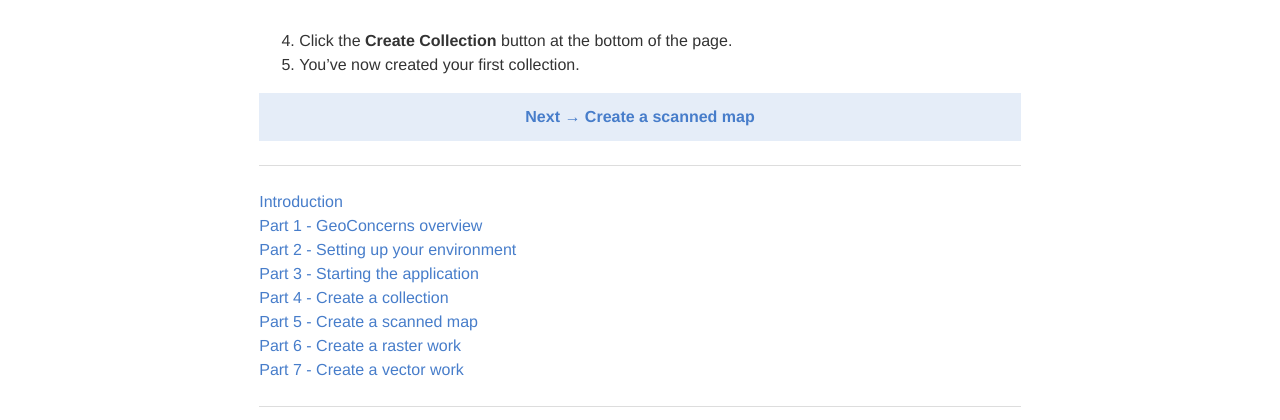
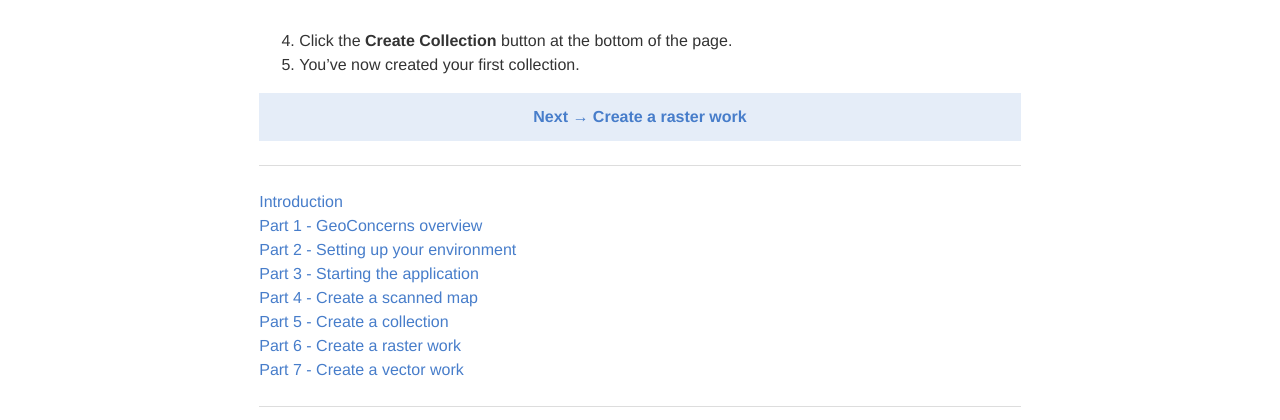
Before and after one commit to geoconcerns/geoconcerns.github.io, a Jekyll site: the page built from _posts/2016-06-07-create-a-collection.markdown, in a window 1280 px wide and 900 px high, scrolled down 1060 px. Shown: the part 159-579 px from the top of the window. Built offline with Jekyll 4.4.1, drawn with Linux system fonts in a browser that asks for light colours; nearby versions of some CDN libraries; some of the changed text lies outside the part shown.

Commit message:
swap collection and scanned map tutorial pages

```diff
--- a/_layouts/walkthrough.html
+++ b/_layouts/walkthrough.html
@@ -24,10 +24,10 @@ layout: tutorial
     <a href="{% post_url 2016-06-07-starting-the-application %}">Part 3 - Starting the application</a>
   </li>
   <li>
-    <a href="{% post_url 2016-06-07-create-a-collection %}">Part 4 - Create a collection</a>
+    <a href="{% post_url 2016-06-07-create-a-scanned-map %}">Part 4 - Create a scanned map</a>
   </li>
   <li>
-    <a href="{% post_url 2016-06-07-create-a-scanned-map %}">Part 5 - Create a scanned map</a>
+    <a href="{% post_url 2016-06-07-create-a-collection %}">Part 5 - Create a collection</a>
   </li>
   <li>
     <a href="{% post_url 2016-06-07-create-a-raster-work %}">Part 6 - Create a raster work</a>
--- a/_posts/2016-06-07-create-a-collection.markdown
+++ b/_posts/2016-06-07-create-a-collection.markdown
@@ -36,5 +36,5 @@ snippet: 'Creating a Hydra PCDM Collection. Created as part of a tutorial series
 
 
 <div class='flash-notice'>
-  <a href="{% post_url 2016-06-07-create-a-scanned-map %}">Next → Create a scanned map</a>
+  <a href="{% post_url 2016-06-07-create-a-raster-work %}">Next → Create a raster work</a>
 </div>
--- a/_posts/2016-06-07-create-a-scanned-map.markdown
+++ b/_posts/2016-06-07-create-a-scanned-map.markdown
@@ -15,5 +15,5 @@ snippet: 'Creating a Hydra PCDM scanned map work. Created as part of a tutorial
 
 
 <div class='flash-notice'>
-  <a href="{% post_url 2016-06-07-create-a-raster-work %}">Next → Create a raster work</a>
+  <a href="{% post_url 2016-06-07-create-a-collection %}">Next → Create a collection</a>
 </div>
--- a/_posts/2016-06-07-starting-the-application.markdown
+++ b/_posts/2016-06-07-starting-the-application.markdown
@@ -78,5 +78,5 @@ Since this is a brand new application, we have to create a user in order to cont
 1. Click on the **Sign up** button and you're in!
 
 <div class='flash-notice'>
-  <a href="{% post_url 2016-06-07-create-a-collection %}">Next → Create a collection</a>
+  <a href="{% post_url 2016-06-07-create-a-scanned-map %}">Next → Create a scanned map</a>
 </div>
```
Also changed, not shown: other parts of _posts/2016-06-07-create-a-collection.markdown (+1 -1 lines).
